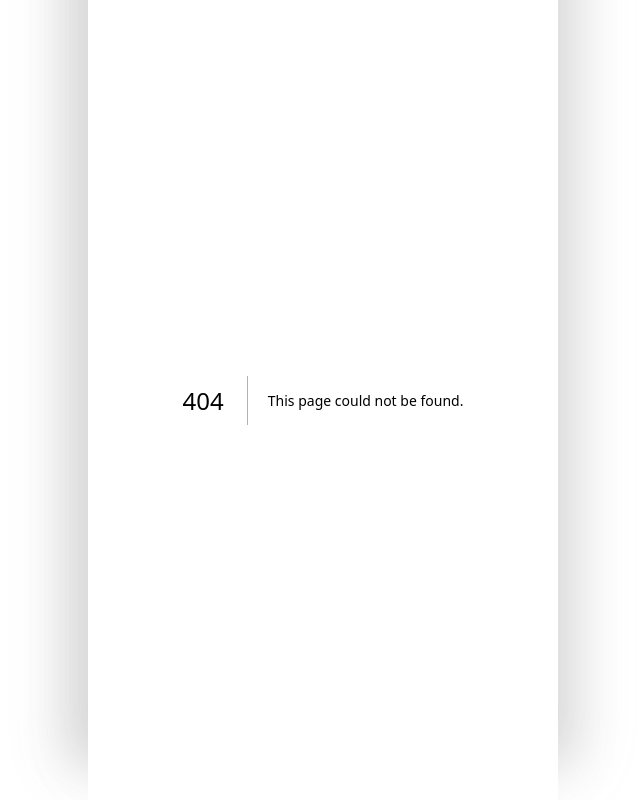
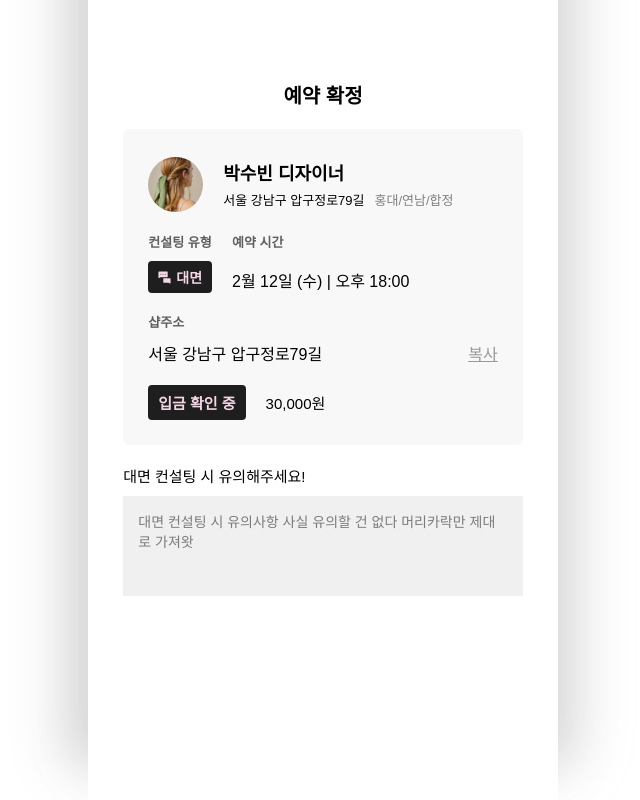
Before and after one commit to 2025-BLAYBUS-TEAM-hairGGmalza/hairGGmalza-client, a Next.js app: page /reservation/1 in a window 1280 px wide. Before the commit this address had no page. Shown: the whole page, without its empty margins (317-957 px from the left). Built offline with nearby package versions, Linux system fonts and the light colour scheme; a web font is replaced by a local one.

Commit message:
FEAT: 예약 상세 내역 페이지 완료

```diff
--- /dev/null
+++ b/src/app/reservation/[id]/page.tsx
@@ -0,0 +1,226 @@
+"use client";
+import Profile from "@/components/common/Profile";
+import Tag from "@/components/common/Tag";
+import styled from "styled-components"
+
+const ReservationDetailpage = () => {
+   return (
+      <Wrapper>
+         <Header>예약 확정</Header>
+
+         <ReservationCard>
+         <TopProfile>
+            <ProfileImage />
+            <NameAndAddress>
+               <Name>박수빈 디자이너</Name>
+               <Address>
+                  <span id='address_detail' style={{marginRight:'10px'}}>서울 강남구 압구정로79길</span>
+                  <span id='address_category' style={{color: '#808080'}}>홍대/연남/합정</span>
+               </Address>
+            </NameAndAddress>
+         </TopProfile>
+
+         <BottomProfile>
+            <ConsultingAndTime>
+               <Consulting>
+                  <SmallTitle>컨설팅 유형</SmallTitle>
+                  <Tag type='consulting' text='대면' />
+               </Consulting>
+               <Time>
+                  <SmallTitle>예약 시간</SmallTitle>
+                  <span style={{fontSize:'16px'}}>2월 12일 (수) | 오후 18:00</span>
+               </Time>
+            </ConsultingAndTime>
+            <AdressRow>
+               <SmallTitle>샵주소</SmallTitle>
+               <div style={{display:'flex', flexDirection:'row', alignItems:'center', justifyContent:'space-between', width:'100%'}}>
+                  <span style={{fontSize:'16px' }}>서울 강남구 압구정로79길</span>
+                  <span style={{fontSize:'16px', color:'#989898', textDecoration:'underline', cursor:'pointer' }}>복사</span>
+               </div>
+            </AdressRow>
+            <StatusRow>
+               <Badge>입금 확인 중</Badge>
+               <span>30,000원</span>
+            </StatusRow>
+         </BottomProfile>
+      </ReservationCard>
+
+      <RequestCard>
+         <span style={{fontSize:'15px'}}>대면 컨설팅 시 유의해주세요!</span>
+         <RequestInput>대면 컨설팅 시 유의사항 사실 유의할 건 없다 머리카락만 제대로 가져왓</RequestInput>
+      </RequestCard>
+
+      </Wrapper>
+   )
+}
+
+export default ReservationDetailpage
+
+const Wrapper = styled.div`
+   width: 100%;
+   display: flex;
+   flex-direction: column;
+   align-items: center;
+   justify-content: flex-start;
+   background-color: #ffffff;
+   padding-bottom: 30px;
+`
+
+const Header = styled.div`
+   width: 90%;
+   font-size: 20px;
+   font-weight: bold;
+   padding: 20px;
+   padding-top: 80px;
+   box-sizing: border-box;
+   text-align: center;
+   background-color: #ffffff;
+`
+
+
+const ReservationCard = styled.div`
+width: 85%;
+padding: 25px;
+box-sizing: border-box;
+display: flex;
+flex-direction: column;
+align-items: center;
+justify-content: space-between;
+border-radius: 6px;
+background-color: #F8F8F8;
+`
+
+const TopProfile = styled.div`
+width: 100%;
+display: flex;
+flex-direction: row;
+align-items: center;
+justify-content: flex-start;
+
+align-self: flex-start;
+`
+
+
+const ProfileImage = styled.div`
+   width: 55px;
+   aspect-ratio: 1/1;
+   border-radius: 50%;
+   background-image: url('/images/hairmodel.png');
+   background-size: cover;
+   background-position: center;
+
+`
+
+const NameAndAddress = styled.div`
+height: 100%;
+display: flex;
+flex-direction: column;
+align-items: flex-start;
+justify-content: space-between;
+margin-left: 20px;
+padding: 5px 0;
+box-sizing: border-box;
+gap: 5px;
+`
+
+const Name = styled.div`
+font-size: 18px;
+font-weight: bold;
+`
+
+const Address = styled.div`
+font-size: 13px;
+`
+
+
+//////
+const BottomProfile = styled.div`
+width: 100%;
+display: flex;
+flex-direction: column;
+align-items: center;
+justify-content: flex-start;
+margin-top: 18px;
+
+`
+
+const ConsultingAndTime = styled.div`
+width: 100%;
+height: 60px;
+display: flex;
+flex-direction: row;
+align-items: center;
+justify-content: flex-start;
+gap: 20px;
+`
+
+const Consulting = styled.div`
+height: 100%;
+display: flex;
+flex-direction: column;
+align-items: flex-start;
+justify-content: space-between;
+`
+
+const Time = styled.div`
+height: 100%;
+display: flex;
+flex-direction: column;
+align-items: flex-start;
+justify-content: space-between;
+`
+
+const SmallTitle = styled.div`
+font-size: 13px;
+font-weight: bold;
+margin-bottom: 10px;
+color: #5f5f5f;
+`
+
+
+const AdressRow = styled.div`
+width: 100%;
+display: flex;
+flex-direction: column;
+align-items: flex-start;
+justify-content: space-between;
+margin-top: 20px;
+`
+
+const StatusRow = styled.div`
+width: 100%;
+display: flex;
+flex-direction: row;
+align-items: center;
+justify-content: flex-start;
+margin-top: 20px;
+gap: 20px;
+font-size: 15px;
+`
+
+const Badge = styled.div`
+   font-weight: bold;
+   color: #F3D7E5;
+   background-color: #1E1E1E;
+   padding: 7px 10px;
+   border-radius:4px;
+`
+
+
+//////
+const RequestCard = styled.div`
+width: 85%;
+margin-top: 20px;
+`
+
+const RequestInput = styled.div`
+width: 100%;
+height: 100px;
+margin-top: 10px;
+padding: 15px;
+box-sizing: border-box;
+font-size: 14px;
+background-color: #f0f0f0;
+border: none;
+color: #7C7C7C;
+`
```
